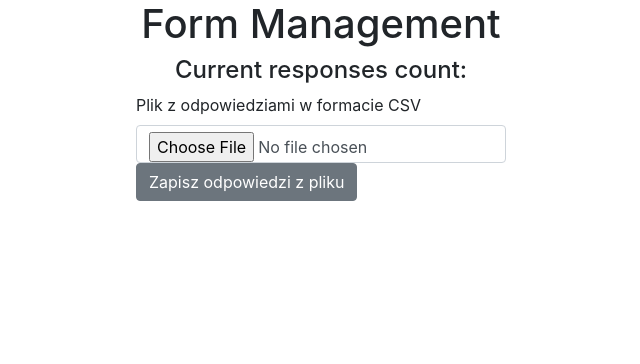
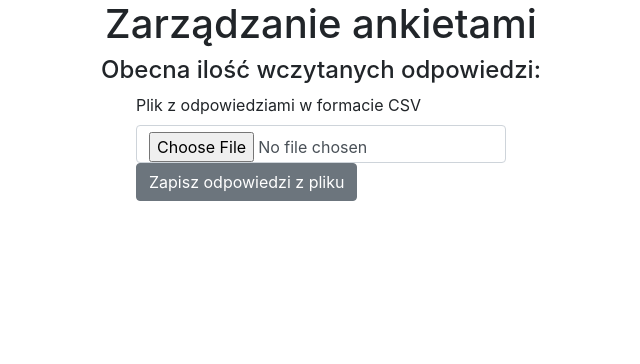
Before and after one commit to sebastian-jarosz/rtc, a Django app: template runtrainapp/templates/admin/form_management.html in a window 1280 px wide. Shown: the part 56-420 px from the top of the page, without its empty margins (319-959 px from the left). Run offline with Django 3.2, Linux system fonts and the light colour scheme; the template is opened without the code that fills it, so the values that code supplies are empty.

Commit message:
form_management.html translated

```diff
--- a/runtrainapp/templates/admin/form_management.html
+++ b/runtrainapp/templates/admin/form_management.html
@@ -2,7 +2,7 @@
 {% load static %}
 
 {% block title %}
-Form Management  - Running Training Comrade
+Zarządzanie ankietami - RunningGenerator
 {% endblock title %}
 
 {% block body_data %}
@@ -11,10 +11,10 @@
 {% csrf_token %}
 
         <div class="page-hero d-flex align-items-center justify-content-center">
-            <h1>Form Management</h1>
+            <h1>Zarządzanie ankietami</h1>
         </div>
         <div class="page-hero d-flex align-items-center justify-content-center">
-            <h4>Current responses count: {{ form_responses_count }}</h4>
+            <h4>Obecna ilość wczytanych odpowiedzi: {{ form_responses_count }}</h4>
         </div>
 
         <!-- Parse responses part -->
@@ -31,13 +31,13 @@
         <div class="page-hero d-flex align-items-center justify-content-center">
             <div class="alert alert-success alert-dismissible" id="parseResponsesSuccess" style="display: none;">
                 <button type="button" class="close">&times;</button>
-                <strong>Success!</strong> Responses parsing successfully executed.
+                <strong>Sukces!</strong> Odpowiedzi z pliku zostały poprawnie wczytane.
             </div>
         </div>
         <div class="page-hero d-flex align-items-center justify-content-center">
             <div class="alert alert-danger alert-dismissible" id="parseResponsesError" style="display: none;">
                 <button type="button" class="close">&times;</button>
-                <strong>Error!</strong> Problem occurred during responses parsing execution.
+                <strong>Error!</strong> Wystąpił problem podczas wczytywania odpowiedzi z pliku.
             </div>
         </div>
 
```
